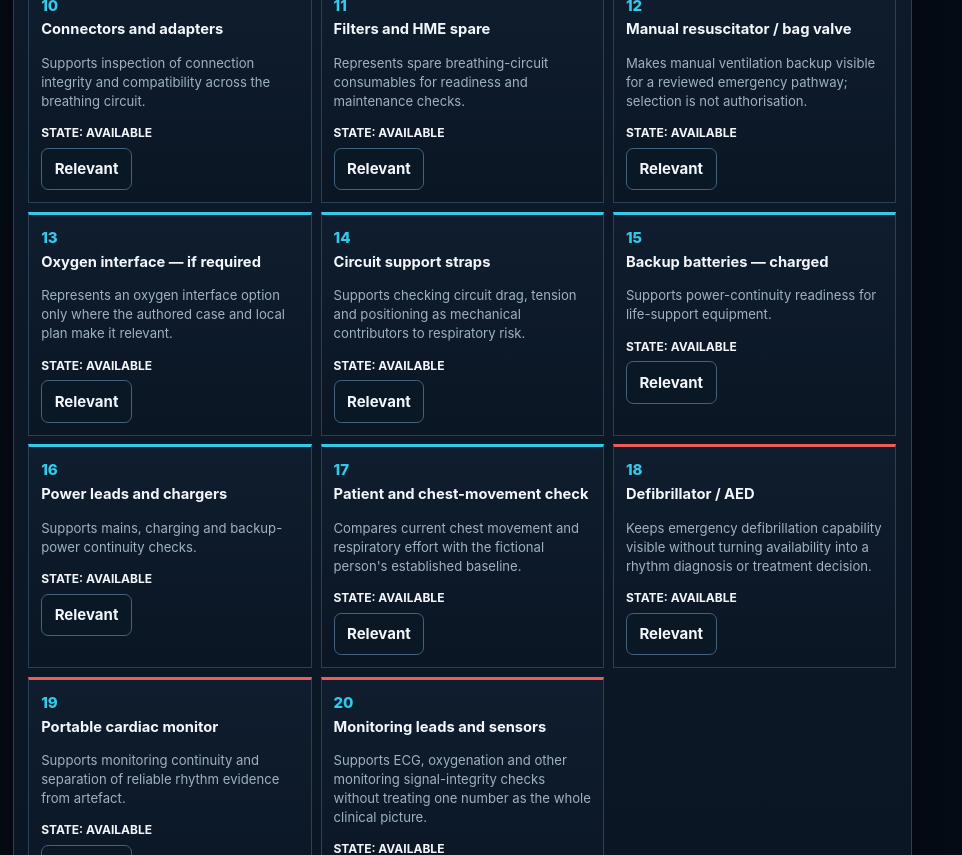
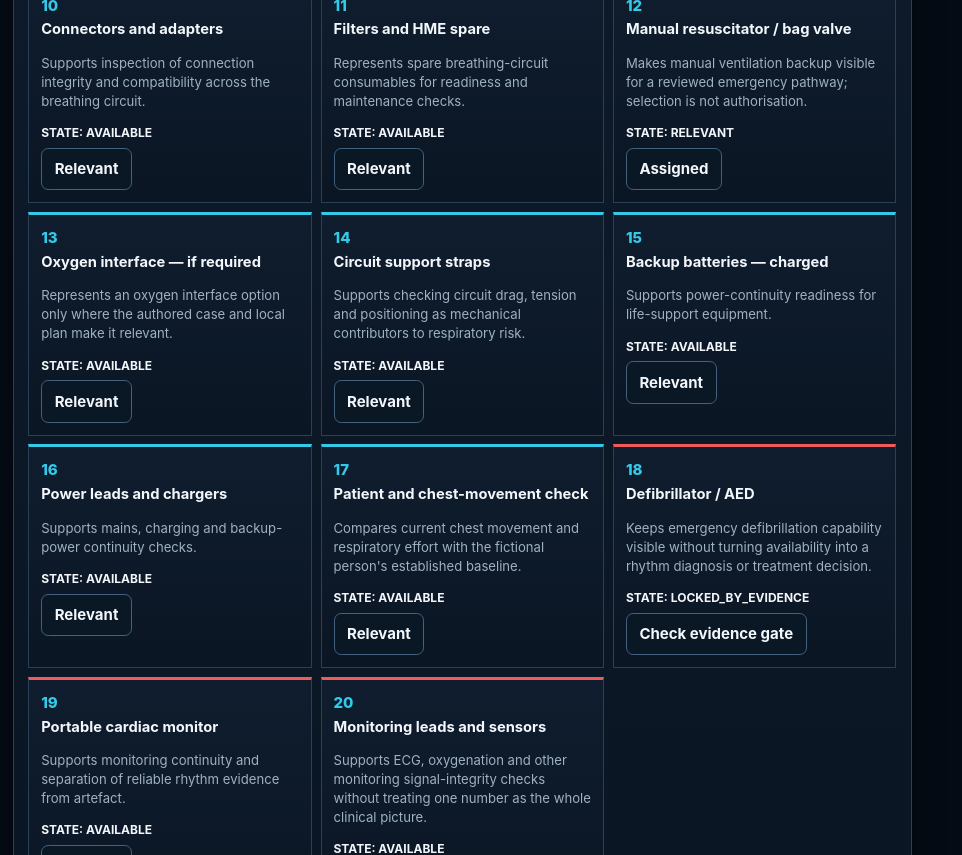
Before and after one commit to ausdisau/disability-medical-simulations, a React (Vite) app: page / in a window 1280 px wide. Shown: the part 2080-2935 px from the top of the page, without its empty margins (0-962 px from the left). Built offline with nearby package versions, Linux system fonts and the light colour scheme.

Commit message:
feat: add PICU evidence gates and four-domain runtime evidence

```diff
--- a/src/runtime.js
+++ b/src/runtime.js
@@ -9,6 +9,10 @@ function scenarioIdOf(scenarioOrId) {
 
 function scenarioVersionOf(scenarioOrId) {
   return typeof scenarioOrId === "object" && scenarioOrId?.version ? scenarioOrId.version : "unresolved";
+}
+
+function stationById(stationId) {
+  return stationDefinitions.find((item) => item.id === stationId) || null;
 }
 
 function addCommand(state, type, payload = {}) {
@@ -33,6 +37,10 @@ export function appendEvent(state, type, message, detail = {}) {
   return { ...state, events: [...state.events, event] };
 }
 
+function initialStationState(station) {
+  return station.initialStatus || "available";
+}
+
 export function createRuntime(scenarioOrId, options = {}) {
   const scenarioId = scenarioIdOf(scenarioOrId);
   if (!scenarioId) throw new Error("scenario id is required");
@@ -54,6 +62,11 @@ export function createRuntime(scenarioOrId, options = {}) {
     selectedChoiceId: null,
     lastDecisionId: null,
     completed: false,
+    clinical: {
+      baselineComparator: "active",
+      acuteChangeStatus: "scenario_defined",
+      reassessmentCount: 0
+    },
     communication: {
       status: "available",
       composing: false,
@@ -73,9 +86,14 @@ export function createRuntime(scenarioOrId, options = {}) {
       platformRetention: "none",
       externalAuthority: "none"
     },
+    evidence: {
+      currentPlanReviewed: false,
+      breathingReviewApplied: false,
+      reassessmentCount: 0
+    },
     commandLog: [],
     events: [],
-    stations: Object.fromEntries(stationDefinitions.map((station) => [station.id, "available"]))
+    stations: Object.fromEntries(stationDefinitions.map((station) => [station.id, initialStationState(station)]))
   };
 }
 
@@ -211,17 +229,81 @@ export function commitChoice(state, scenario) {
   return { state: next, feedback: choice.feedback, safe: choice.safe === true };
 }
 
+export function stationGateStatus(state, stationOrId) {
+  const station = typeof stationOrId === "string" ? stationById(stationOrId) : stationOrId;
+  if (!station) return { allowed: false, reason: "Station definition not found." };
+  const gate = station.gate;
+  if (!gate) return { allowed: true, reason: null };
+
+  if (gate.requiresReassessment && state.evidence.reassessmentCount < 1) {
+    return { allowed: false, reason: "A patient-centred reassessment is required before this evidence gate can open." };
+  }
+
+  if (Array.isArray(gate.requiresAppliedStations)) {
+    const missing = gate.requiresAppliedStations.filter((id) => state.stations[id] !== "applied");
+    if (missing.length > 0) {
+      return { allowed: false, reason: `Required station evidence not yet applied: ${missing.join(", ")}.` };
+    }
+  }
+
+  if (Array.isArray(gate.requiresAnyAppliedStations)) {
+    const satisfied = gate.requiresAnyAppliedStations.some((id) => state.stations[id] === "applied");
+    if (!satisfied) {
+      return { allowed: false, reason: `Apply at least one supporting station first: ${gate.requiresAnyAppliedStations.join(" or ")}.` };
+    }
+  }
+
+  return { allowed: true, reason: null };
+}
+
+function applyStationEvidence(state, stationId, nextStatus) {
+  if (nextStatus !== "applied") return state;
+
+  const evidence = { ...state.evidence };
+  if (stationId === "04") evidence.currentPlanReviewed = true;
+  if (stationId === "09" || stationId === "17") evidence.breathingReviewApplied = true;
+
+  return { ...state, evidence };
+}
+
 export function advanceStation(state, stationId) {
+  const station = stationById(stationId);
+  if (!station) return state;
+
   const current = state.stations[stationId];
+  let next = addCommand(state, "ADVANCE_STATION", { stationId, previousStatus: current });
+
+  if (current === "locked_by_evidence") {
+    const gate = stationGateStatus(next, station);
+    if (!gate.allowed) {
+      return appendEvent(next, "STATION_BLOCKED", `Station ${stationId} remains locked by evidence.`, {
+        stationId,
+        previousStatus: current,
+        gateReason: gate.reason
+      });
+    }
+
+    next = {
+      ...next,
+      stations: { ...next.stations, [stationId]: "relevant" }
+    };
+    return appendEvent(next, "STATION_GATE_OPENED", `Station ${stationId} evidence gate opened; state is now relevant.`, {
+      stationId,
+      previousStatus: current,
+      nextStatus: "relevant"
+    });
+  }
+
   const index = STATION_STATES.indexOf(current);
-  if (index < 0 || index === STATION_STATES.length - 1) return state;
+  if (index < 0 || index === STATION_STATES.length - 1) return next;
 
   const nextStatus = STATION_STATES[index + 1];
-  let next = addCommand(state, "ADVANCE_STATION", { stationId, previousStatus: current, nextStatus });
   next = {
     ...next,
     stations: { ...next.stations, [stationId]: nextStatus }
   };
+  next = applyStationEvidence(next, stationId, nextStatus);
+
   return appendEvent(next, "STATION_ADVANCED", `Station ${stationId} moved to ${nextStatus}.`, {
     stationId,
     previousStatus: current,
@@ -231,10 +313,22 @@ export function advanceStation(state, stationId) {
 
 export function reassess(state) {
   let next = addCommand(state, "REASSESS");
+  next = {
+    ...next,
+    clinical: {
+      ...next.clinical,
+      reassessmentCount: next.clinical.reassessmentCount + 1
+    },
+    evidence: {
+      ...next.evidence,
+      reassessmentCount: next.evidence.reassessmentCount + 1
+    }
+  };
   return appendEvent(next, "PATIENT_REASSESSED", "Patient, baseline, communication access, current plan, monitoring and system readiness reassessed.");
 }
 
 export function stationNextLabel(status) {
+  if (status === "locked_by_evidence") return "Check evidence gate";
   const index = STATION_STATES.indexOf(status);
   if (index < 0 || index === STATION_STATES.length - 1) return "Applied";
   const next = STATION_STATES[index + 1];
```
